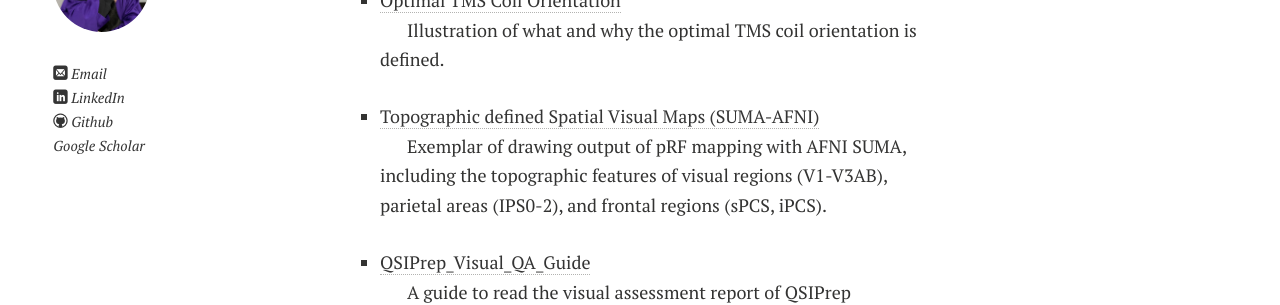
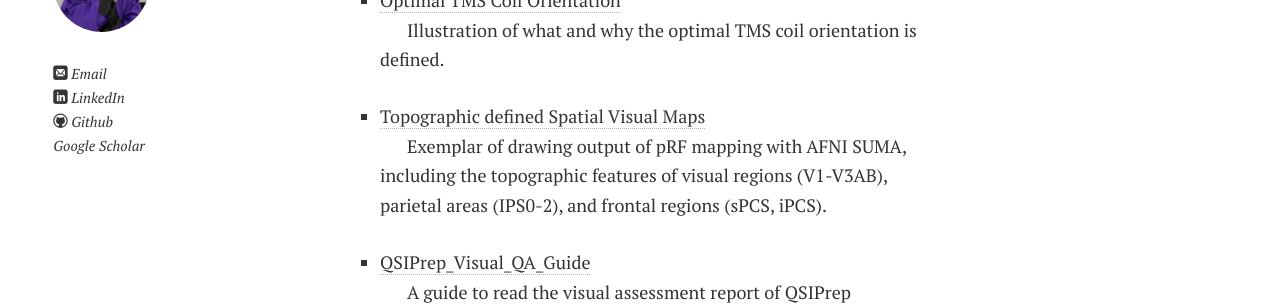
Before and after one commit to Qingqing-Yang-177/Qingqing-Yang-177.github.io, a Jekyll site: the page built from blogs.md, in a window 1280 px wide. Shown: the part 176-481 px from the top of the page. Built offline with Jekyll 4.4.1, drawn with Linux system fonts in a browser that asks for light colours; nearby versions of some CDN libraries; comment, search, counter and statistics services are not loaded; a style sheet for code colours, icons or effects is not loaded.

Commit message:
Update blogs.md

```diff
--- a/blogs.md
+++ b/blogs.md
@@ -8,7 +8,7 @@ title: blogs
 - [Optimal TMS Coil Orientation](https://classic-comb-130.notion.site/Optimal-TMS-Coil-Orientation-67cead69b489400e82980f61b68994c1?pvs=4)
 
   Illustration of what and why the optimal TMS coil orientation is defined.
-- [Topographic defined Spatial Visual Maps (SUMA-AFNI)](https://classic-comb-130.notion.site/Topographical-Spatial-Visual-Maps-183d241be78e4a37b98755d7fdab9bba?pvs=4)
+- [Topographic defined Spatial Visual Maps](https://classic-comb-130.notion.site/Topographical-Spatial-Visual-Maps-183d241be78e4a37b98755d7fdab9bba?pvs=4)
 
   Exemplar of drawing output of pRF mapping with AFNI SUMA, including the topographic features of visual regions (V1-V3AB), parietal areas (IPS0-2), and frontal regions (sPCS, iPCS).
 - [QSIPrep_Visual_QA_Guide](https://github.com/Qingqing-Yang-177/QSIPrep_Visual_QA_Guide)
```
